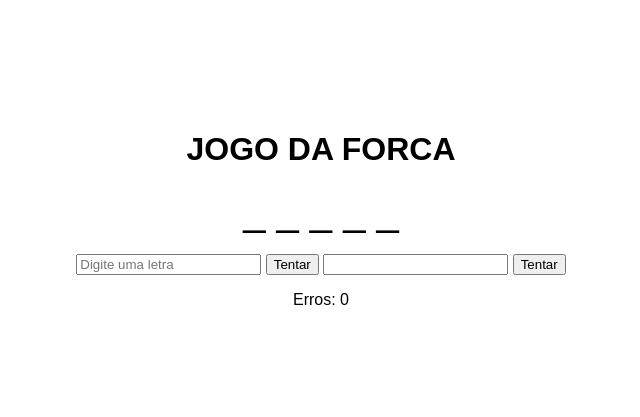
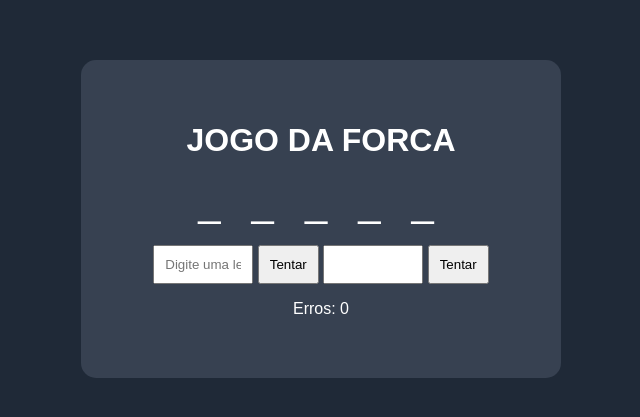
Before and after one commit to Fellipe-Melo/Forca-js, a plain HTML site: page index.html in a window 1280 px wide. Shown: the part 189-606 px from the top of the page, without its empty margins (319-959 px from the left). Drawn offline with Linux system fonts and the light colour scheme.

Commit message:
Versao Final

```diff
--- a/style.css
+++ b/style.css
@@ -14,3 +14,36 @@
     font-size:40px;
     margin:20px;
 }
+
+body{
+    font-family:Arial;
+    background:#1f2937;
+    color:white;
+    display:flex;
+    justify-content:center;
+    align-items:center;
+    height:100vh;
+}
+
+.container{
+    background:#374151;
+    padding:40px;
+    border-radius:15px;
+    width:400px;
+    text-align:center;
+}
+
+input{
+    padding:10px;
+    width:100px;
+}
+
+button{
+    padding:10px;
+}
+
+.forca{
+    font-size:40px;
+    letter-spacing:10px;
+    margin:20px;
+}
```
